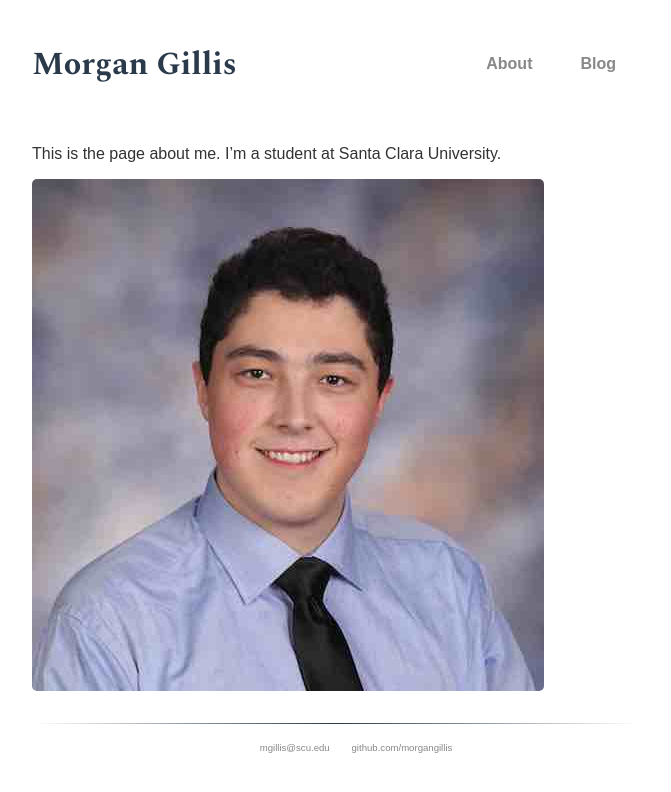
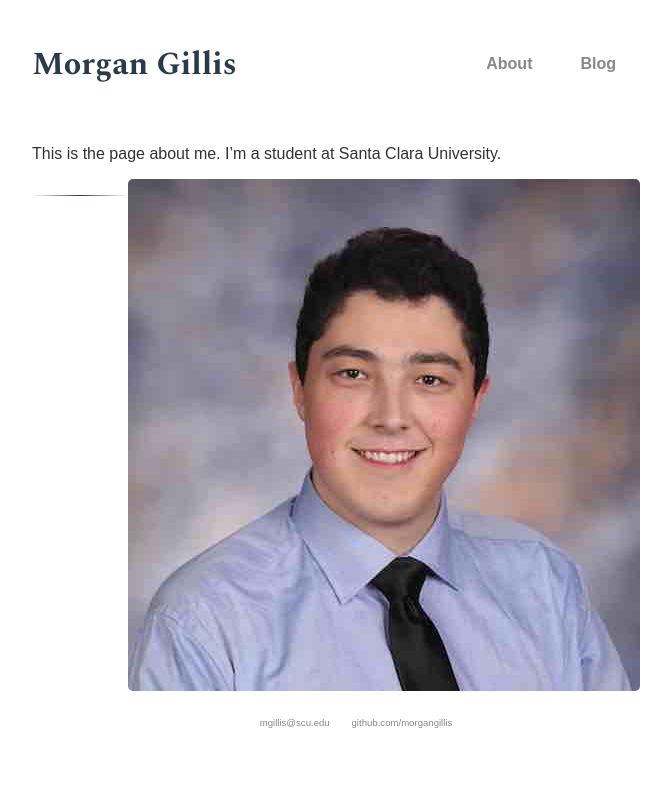
Before and after one commit to morgangillis/morgangillis.github.io, a Jekyll site: the page built from about.md, in a window 1280 px wide. Shown: the top 792 px of the page, without its empty margins (304-975 px from the left). Built offline with Jekyll 4.4.1, drawn with Linux system fonts in a browser that asks for light colours; some web fonts are replaced.

Commit message:
Update about.md

```diff
--- a/about.md
+++ b/about.md
@@ -6,4 +6,4 @@ permalink: /about/
 
 This is the page about me. I'm a student at Santa Clara University.
 
-![portrait]({{ site.url }}/assets/professional_square_512x512.jpg){:class="img-responsive; float-right"}
+![portrait]({{ site.url }}/assets/professional_square_512x512.jpg){:class="img-responsive" style="float: right"}
```
